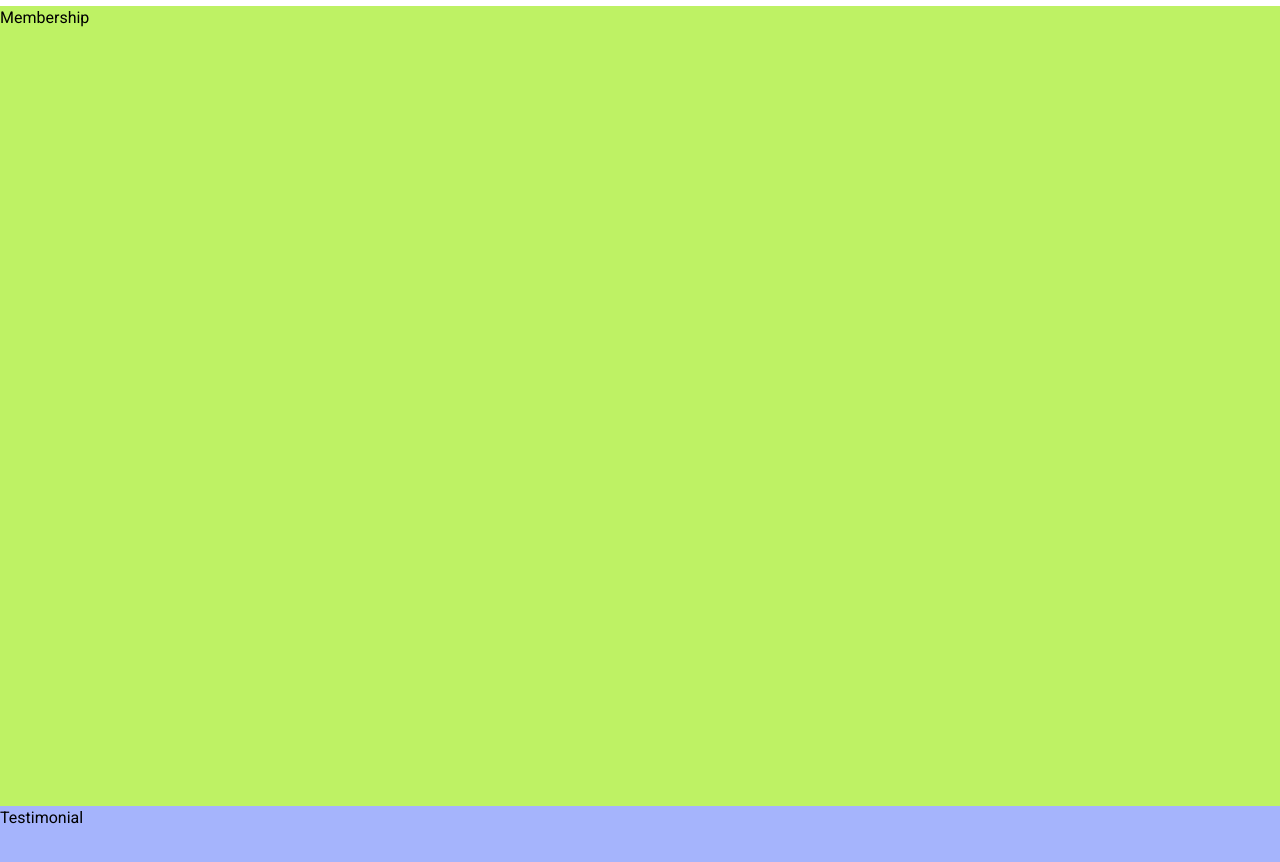
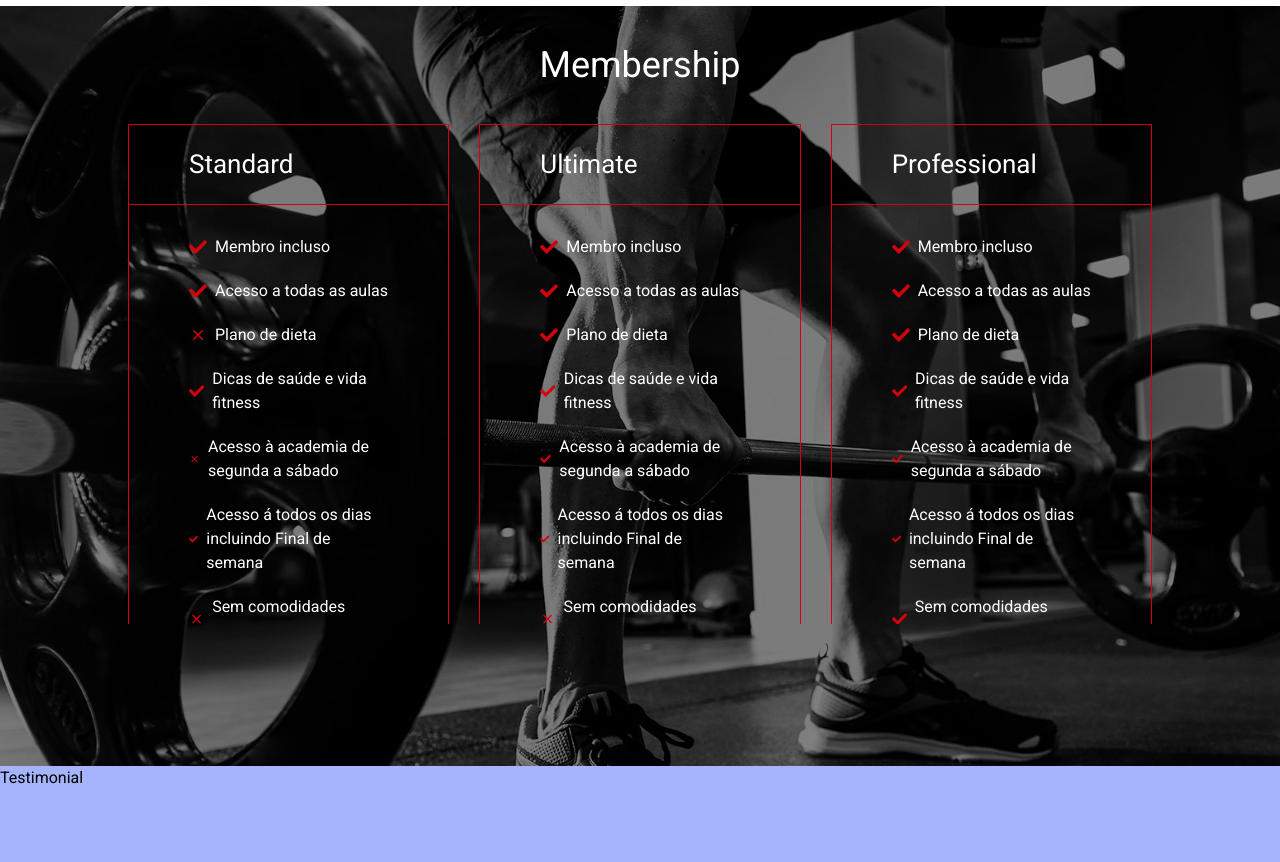
Before and after one commit to PedroMarquesN/gym-project, a Next.js app: page / in a window 1280 px wide. Shown: the part 4600-5462 px from the top of the page. Built offline with nearby package versions, Linux system fonts and the light colour scheme.

Commit message:
Feat:finalizing prices

```diff
--- /dev/null
+++ b/src/components/MemberShipSlider.tsx
@@ -0,0 +1,173 @@
+'use client'
+
+import 'swiper/css'
+import 'swiper/css/pagination'
+import {Swiper, SwiperSlide} from "swiper/react";
+import {FaCheck} from "react-icons/fa";
+import {MdClose} from "react-icons/md";
+import {Pagination} from "swiper/modules";
+import CustomButton from "@/components/CustomButton";
+
+
+const membershipData = [
+    {
+        title: 'Standard',
+        price: '100',
+        benefits: [
+            {
+                icon: FaCheck,
+                text: 'Membro incluso'
+            },
+            {
+                icon: FaCheck,
+                text: 'Acesso a todas as aulas'
+            },
+            {
+                icon: MdClose,
+                text: 'Plano de dieta'
+            },
+            {
+                icon: FaCheck,
+                text: "Dicas de saúde e vida fitness"
+            },
+            {
+                icon: MdClose,
+                text: 'Acesso à academia de segunda a sábado'
+            },
+            {
+                icon: FaCheck,
+                text: 'Acesso á todos os dias incluindo Final de semana'
+            },
+            {
+                icon: MdClose,
+                text: "Sem comodidades adicionais"
+            }
+        ]
+    },
+    {
+        title: 'Ultimate',
+        price: '145',
+        benefits: [
+            {
+                icon: FaCheck,
+                text: 'Membro incluso'
+            },
+            {
+                icon: FaCheck,
+                text: 'Acesso a todas as aulas'
+            },
+            {
+                icon: FaCheck,
+                text: 'Plano de dieta'
+            },
+            {
+                icon: FaCheck,
+                text: "Dicas de saúde e vida fitness"
+            },
+            {
+                icon: FaCheck,
+                text: 'Acesso à academia de segunda a sábado'
+            },
+            {
+                icon: FaCheck,
+                text: 'Acesso á todos os dias incluindo Final de semana'
+            },
+            {
+                icon: MdClose,
+                text: "Sem comodidades adicionais"
+            }
+        ]
+    },
+    {
+        title: 'Professional',
+        price: '210',
+        benefits: [
+            {
+                icon: FaCheck,
+                text: 'Membro incluso'
+            },
+            {
+                icon: FaCheck,
+                text: 'Acesso a todas as aulas'
+            },
+            {
+                icon: FaCheck,
+                text: 'Plano de dieta'
+            },
+            {
+                icon: FaCheck,
+                text: "Dicas de saúde e vida fitness"
+            },
+            {
+                icon: FaCheck,
+                text: 'Acesso à academia de segunda a sábado'
+            },
+            {
+                icon: FaCheck,
+                text: 'Acesso á todos os dias incluindo Final de semana'
+            },
+            {
+                icon: FaCheck,
+                text: "Sem comodidades adicionais"
+            }
+        ]
+    }
+]
+
+export default function MemberShipSlider() {
+    return (
+        <Swiper
+            slidesPerView={1}
+            modules={[Pagination]}
+            pagination={{clickable: true}}
+            breakpoints={{
+                768: {
+                    slidesPerView: 2,
+                    spaceBetween: 30
+                },
+                1024: {
+                    slidesPerView: 3,
+                    spaceBetween: 30
+                },
+            }
+            }
+            className={`min-h-[680px]`}
+        >
+            {membershipData.map((item, index) => {
+                return (
+                    <SwiperSlide key={index}>
+                        <div className={`border border-accent hover:bg-primary-300/80 transition-all
+                            duration-300 w-full max-w-sm xl:max-w-none mx-auto
+                        `}>
+                            <div className={`py-5 px-[60px] border-b border-accent`}>
+                                <h4 className={`h4`}>{item.title}</h4>
+                            </div>
+                            {/* benefits */}
+                            <div className={`py-[30px] px-[60px]`}>
+                                <ul className={`flex flex-col gap-5 mb-7`}>
+                                    {item.benefits.map((item, index) => {
+                                        return (
+                                            <li key={index} className={`flex items-center gap-2`}>
+                                                <item.icon className={`text-accent text-lg`} />
+                                                <span>
+                                                    {item.text}
+                                                </span>
+                                            </li>
+                                        )
+                                    })}
+                                </ul>
+                                {/* price and button */}
+                                <p className={`text-accent mb-8 flex gap-1 items-center`}>
+                                    <sup className={`text-4xl`}>$</sup>
+                                    <strong className={`text-6xl`}>{item.price}</strong>
+                                    <em className={`self-end text-2xl`}>/Mês</em>
+                                </p>
+                                <CustomButton text='Compre Agora' containerStyles='w-[196px] h-[62px]' />
+                            </div>
+                        </div>
+                    </SwiperSlide>
+                )
+            })}
+        </Swiper>
+    )
+}
--- a/src/components/Membership.tsx
+++ b/src/components/Membership.tsx
@@ -1,13 +1,38 @@
 'use client'
 import {motion} from "framer-motion";
+import MemberShipSlider from "@/components/MemberShipSlider";
+import {fadeIn} from "@/lib/variants";
 
 
 
 
 export default function Membership() {
     return (
-        <section className="h-screen bg-lime-300" id='prices'>
-            Membership
-        </section>
+        <motion.section
+            variants={fadeIn('up',0.2)}
+            initial='hidden'
+            whileInView={'show'}
+            viewport={{once: false, amount: 0.2}}
+            className="py-8 xl:py-0 lg:h-[95vh] bg-membership bg-cover bg-center relative
+            before:w-full before:h-full before:bg-black/50 before:absolute before:top-0 before:z-10"
+            id='prices'>
+            <div className={`container mx-auto px-0 text-white h-full flex flex-col xl:pt-24 relative z-20`}>
+                <motion.h2
+                    variants={fadeIn('up',0.4)}
+                    initial='hidden'
+                    whileInView={'show'}
+                    className={`h2 text-white t text-center mb-8`}>
+                    Membership
+                </motion.h2>
+                <motion.div
+                    variants={fadeIn('up',0.6)}
+                    initial='hidden'
+                    whileInView={'show'}
+                    viewport={{once: false, amount: 0.2}}
+                    className={`h-[500px] overflow-auto`}>
+                    <MemberShipSlider />
+                </motion.div>
+            </div>
+        </motion.section>
     )
 }
--- a/src/lib/variants.tsx
+++ b/src/lib/variants.tsx
@@ -6,7 +6,7 @@
         x: direction === 'left' ? 40 : direction === 'right' ? -40 : 0,
         transition: {
             type:'tween',
-            duration: 1.4,
+            duration: 0.8,
             delay: delay,
             ease: [0.25,0.6,0.3,0.8]
         }
```
